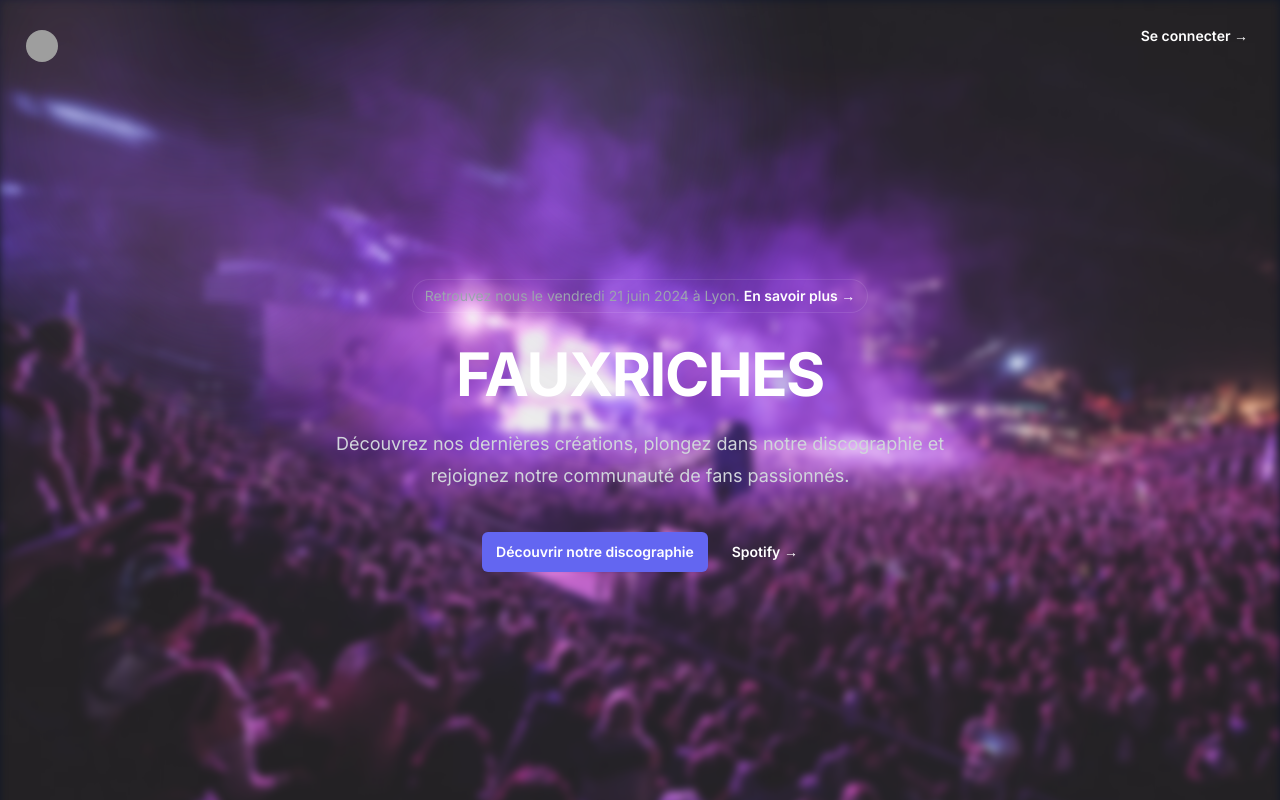
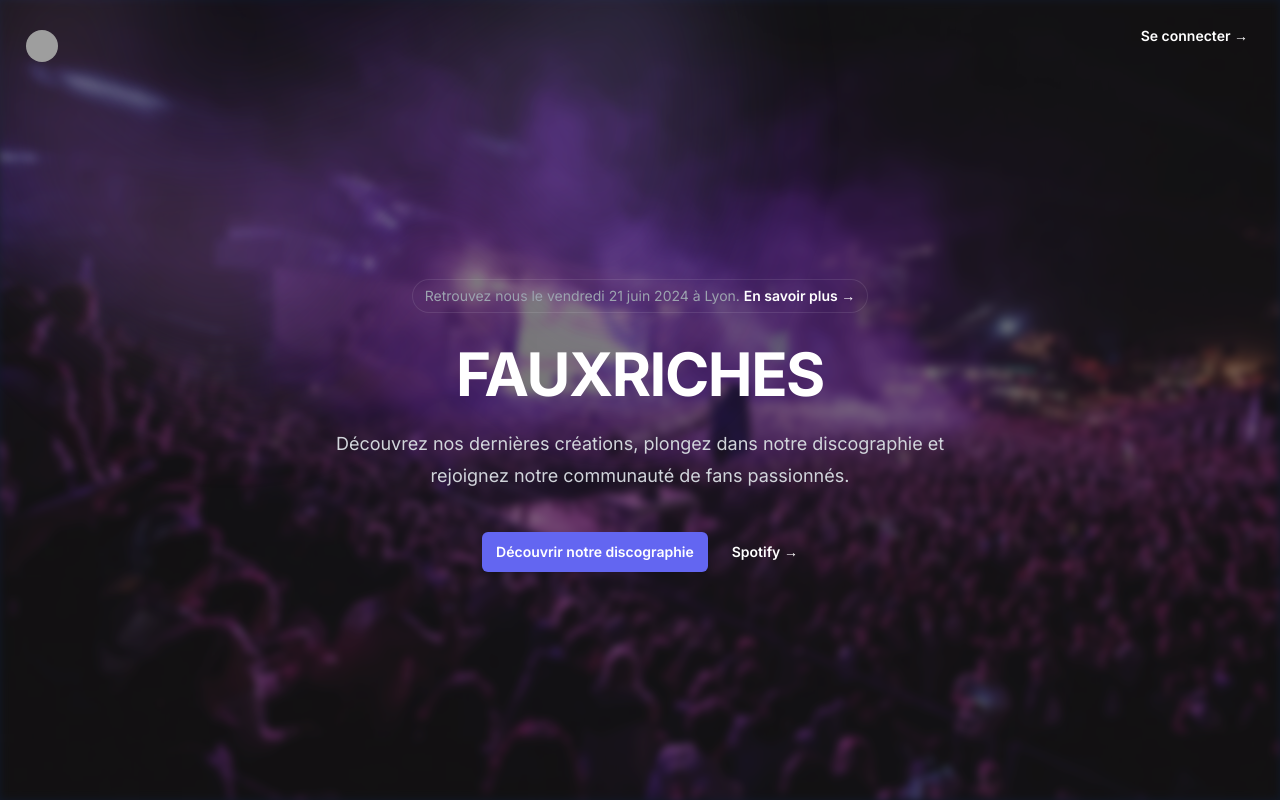
Before and after one commit to FauxRiches/front-end, a Next.js app: page / in a window 1280 px wide. Built offline with nearby package versions, Linux system fonts and the light colour scheme; grey boxes are pictures that could not be loaded.

Commit message:
fix: landing page

```diff
--- a/src/app/page.tsx
+++ b/src/app/page.tsx
@@ -2,7 +2,7 @@ import Image from "next/image";
 
 export default function Home() {
   return (
-    <div className="overflow-hidden w-screen h-screen">
+    <div className="overflow-hidden w-screen h-[100svh]">
       <header className="absolute inset-x-0 top-0 z-50">
         <nav
           className="flex items-center justify-between p-6 lg:px-8"
@@ -27,12 +27,11 @@ export default function Home() {
           </div>
         </nav>
       </header>
-      <main>
-        <div className="relative isolate overflow-hidden bg-gray-900 pb-16 pt-14 sm:pb-20">
+      <main className="relative isolate h-full overflow-hidden bg-gray-900 pb-16 pt-14 sm:pb-20">
         <Image
           src="/images/concert-background.avif"
           alt=""
-            className="absolute inset-0 -z-10 object-cover blur-sm"
+          className="absolute inset-0 -z-10 brightness-50 blur-sm"
           objectFit="cover"
           fill={true}
         />
@@ -84,7 +83,6 @@ export default function Home() {
             </div>
           </div>
         </div>
-        </div>
       </main>
     </div>
   );
```
Lines whose indentation alone changed are shown as unchanged.
